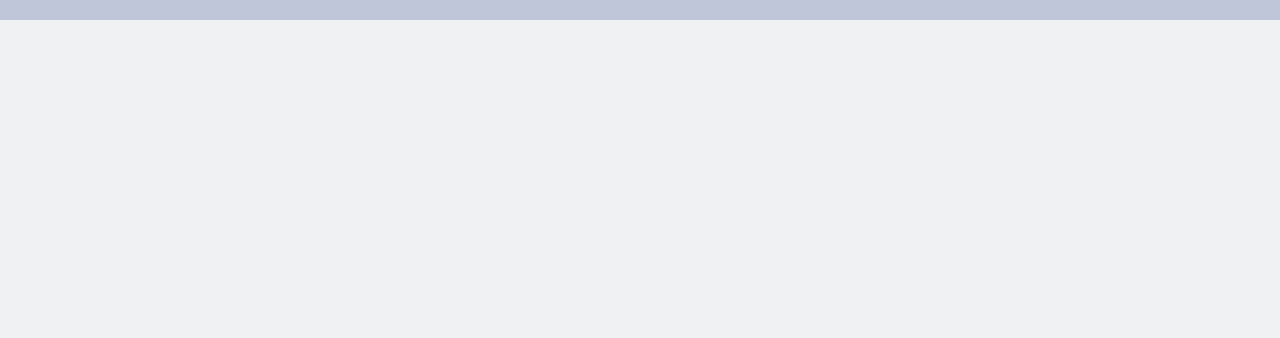
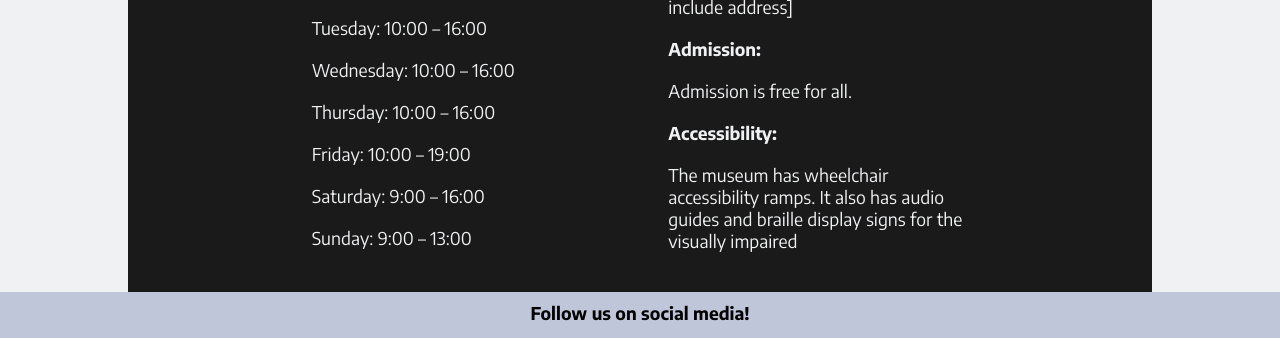
Before and after one commit to KityLinn/Science-museum, a plain HTML site: page index.html in a window 1280 px wide. Shown: the part 1460-1798 px from the top of the page. Before the commit the page ends 1480 px from the top, so only its background shows below. Drawn offline with Linux system fonts and the light colour scheme.

Commit message:
info box

```diff
--- a/css/root.css
+++ b/css/root.css
@@ -27,7 +27,7 @@ body {
 header {
     grid-area: head;
     background-color: var(--navbar-color);
-    border-radius: 0 0 10% 10%;
+    border-radius: 0 0 8% 8%;
     height: fit-content;
     filter: var(--drop-shadow);
 }
@@ -88,6 +88,51 @@ footer {
     font-size: 1.8rem;
 }
 
+.info_box {
+    width: 100%;
+    display: flex;
+    justify-content: center;
+}
+
+.info_content_box {
+    background-color: var(--main-text-colo);
+    max-width: 100vw;
+    width: 100%;
+    height: fit-content;
+    display: flex;
+    flex-direction: row;
+    justify-content: center;
+    padding: 5vh 20px;
+}
+
+.info_text {
+    color: var(--main-bg-color);
+    display: flex;
+    flex-direction: column;
+}
+
+.info_text p {
+    font-size: 0.8rem;
+}
+
+.left {
+    min-width: 160px;
+    gap: 20px;
+}
+
+.right {
+    max-width: 300px;
+    gap: 20px;
+
+}
+
+@media (min-width:600px) {
+    .info_content_box {
+        gap: 12vw;
+    }
+
+}
+
 @media (min-width:1000px) {
     .mobile_header {
         display: none;
@@ -119,5 +164,16 @@ footer {
         gap: 100px;
         font-weight: 600;
     }
+    .info_text p {
+        font-size: 1.1rem;
+    }
+
+    .info_text h5 {
+        font-size: 1.1rem;
+    }
+
+    main {
+        margin: 0 10vw;
+    }
 
 }
--- a/index.html
+++ b/index.html
@@ -77,6 +77,29 @@
                 </p>
             </div>
         </div>
+        <div class="info_box">
+            <div class="info_content_box">
+                <div class="info_text left">
+                    <h3>Opening Hours:</h3>
+                    <p>Monday: Closed</p>
+                    <p>Tuesday: 10:00 – 16:00</p>
+                    <p>Wednesday: 10:00 – 16:00</p>
+                    <p>Thursday: 10:00 – 16:00</p>
+                    <p>Friday: 10:00 – 19:00</p>
+                    <p>Saturday: 9:00 – 16:00</p>
+                    <p>Sunday: 9:00 – 13:00</p>
+                </div>
+                <div class="info_text right">
+                    <h5>Location:</h5>
+                    <p>The museum is located at [student to include address]</p>
+                    <h5>Admission:</h5>
+                    <p>Admission is free for all.</p>
+                    <h5>Accessibility:</h5>
+                    <p>The museum has wheelchair accessibility ramps. It also has audio guides and braille display signs for the
+                        visually impaired</p>
+                </div>
+            </div>
+        </div>
     </main>
     <footer>
         <div class="footer_title">
```
